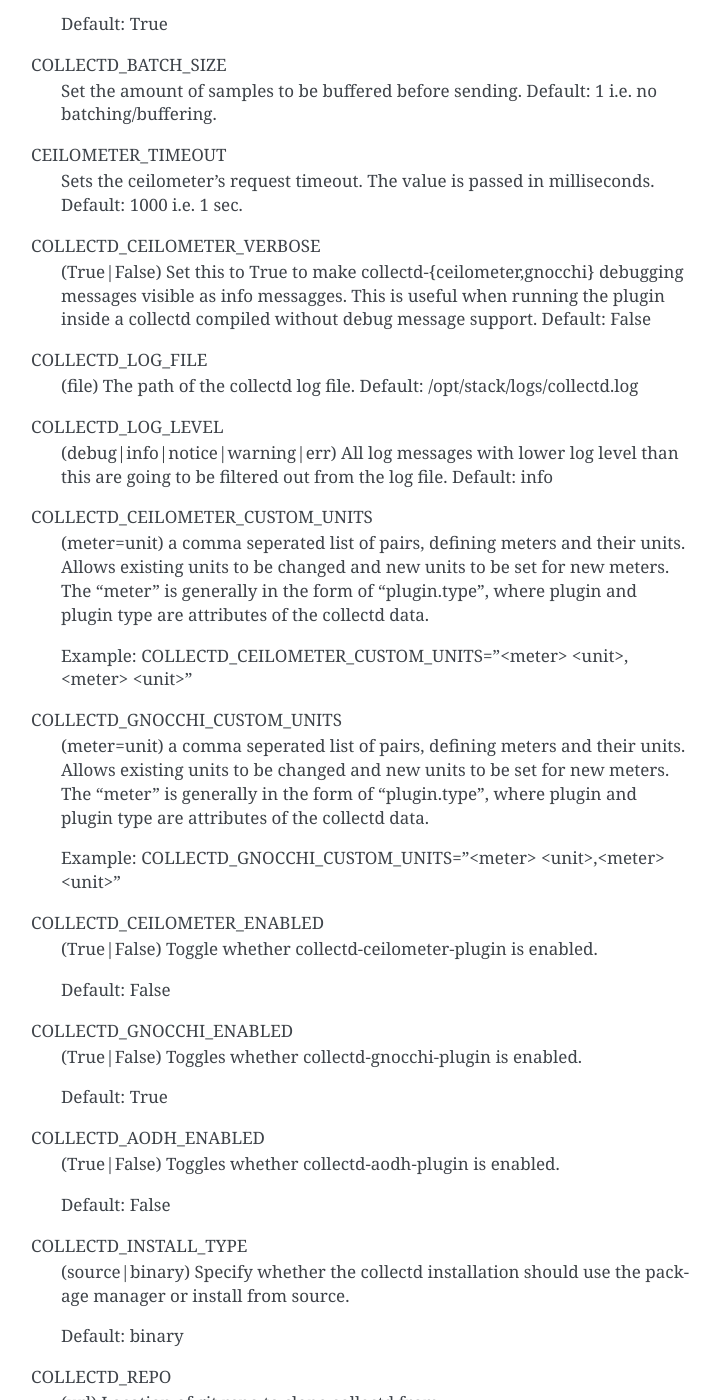
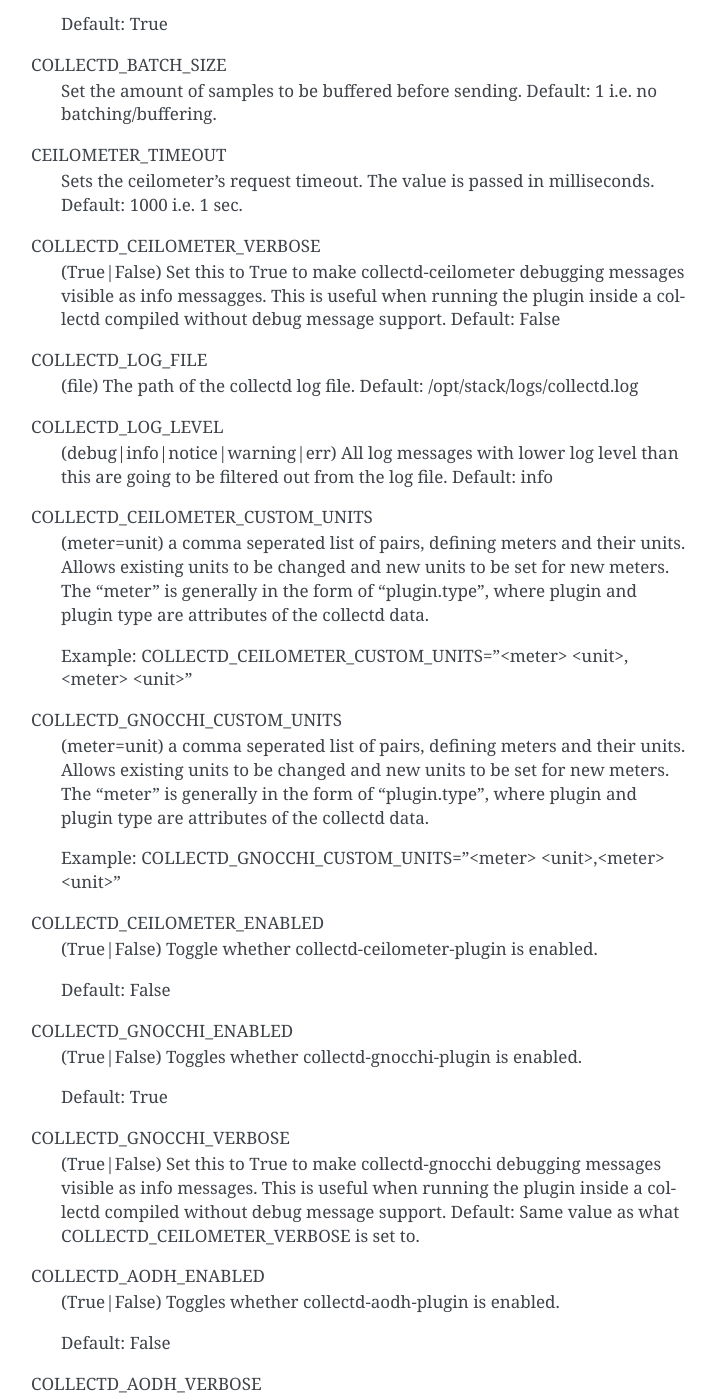
Before and after one commit to openstack-archive/collectd-openstack-plugins, a Sphinx documentation site: the page built from doc/source/usage.rst, in a window 1280 px wide and 1400 px high, scrolled down 806 px. Shown: the whole window, without its empty margins (389-1109 px from the left). Built offline with Sphinx 7.4.7, drawn with Linux system fonts in a browser that asks for light colours; pages that are not in the unit, such as notebooks, are missing from menus; some of the changed text lies outside the part shown.

Commit message:
Add separate verbose config options
Add the following to allow plugin verbosity to be configured separately
  - Add COLLECTD_GNOCCHI_VERBOSE
  - Add COLLECTD_AODH_VERBOSE
  - Set both's default to the same value of what
    COLLECTD_CEILOMETER_VERBOSE
  - Update documentation
  - Make changes to local.conf file

Change-Id: Ie072cdb42f6075860dbcb5fdab96f3f160139ec2
Closes-Bug: #1676489

```diff
--- a/doc/source/usage.rst
+++ b/doc/source/usage.rst
@@ -94,12 +94,22 @@
 
     Default: True
 
+COLLECTD_GNOCCHI_VERBOSE
+    (True|False) Set this to True to make collectd-gnocchi debugging messages
+    visible as info messages. This is useful when running the plugin inside a
+    collectd compiled without debug message support.
+    Default: Same value as what COLLECTD_CEILOMETER_VERBOSE is set to.
 
 COLLECTD_AODH_ENABLED
     (True|False) Toggles whether collectd-aodh-plugin is enabled.
 
     Default: False
 
+COLLECTD_AODH_VERBOSE
+    (True|False) Set this to True to make collectd-aodh debugging messages
+    visible as info messages. This is useful when running the plugin inside
+    a collectd compiled without debug message support.
+    Default: Same value as what COLLECTD_CEILOMETER_VERBOSE is set to.
 
 COLLECTD_INSTALL_TYPE
     (source|binary) Specify whether the collectd installation should use the
```
Also changed, not shown: other parts of doc/source/usage.rst (+3 -3 lines), 4 other files.
